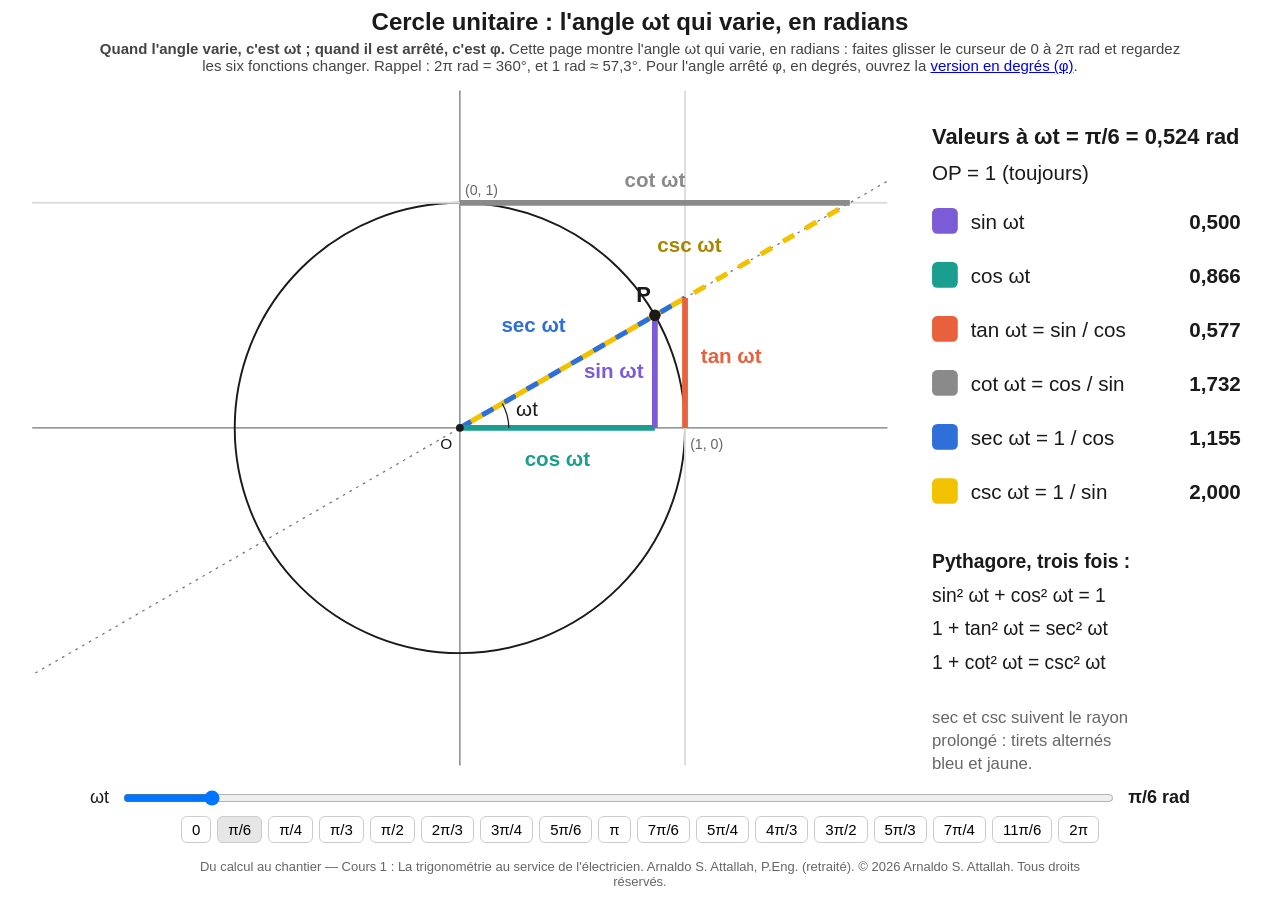
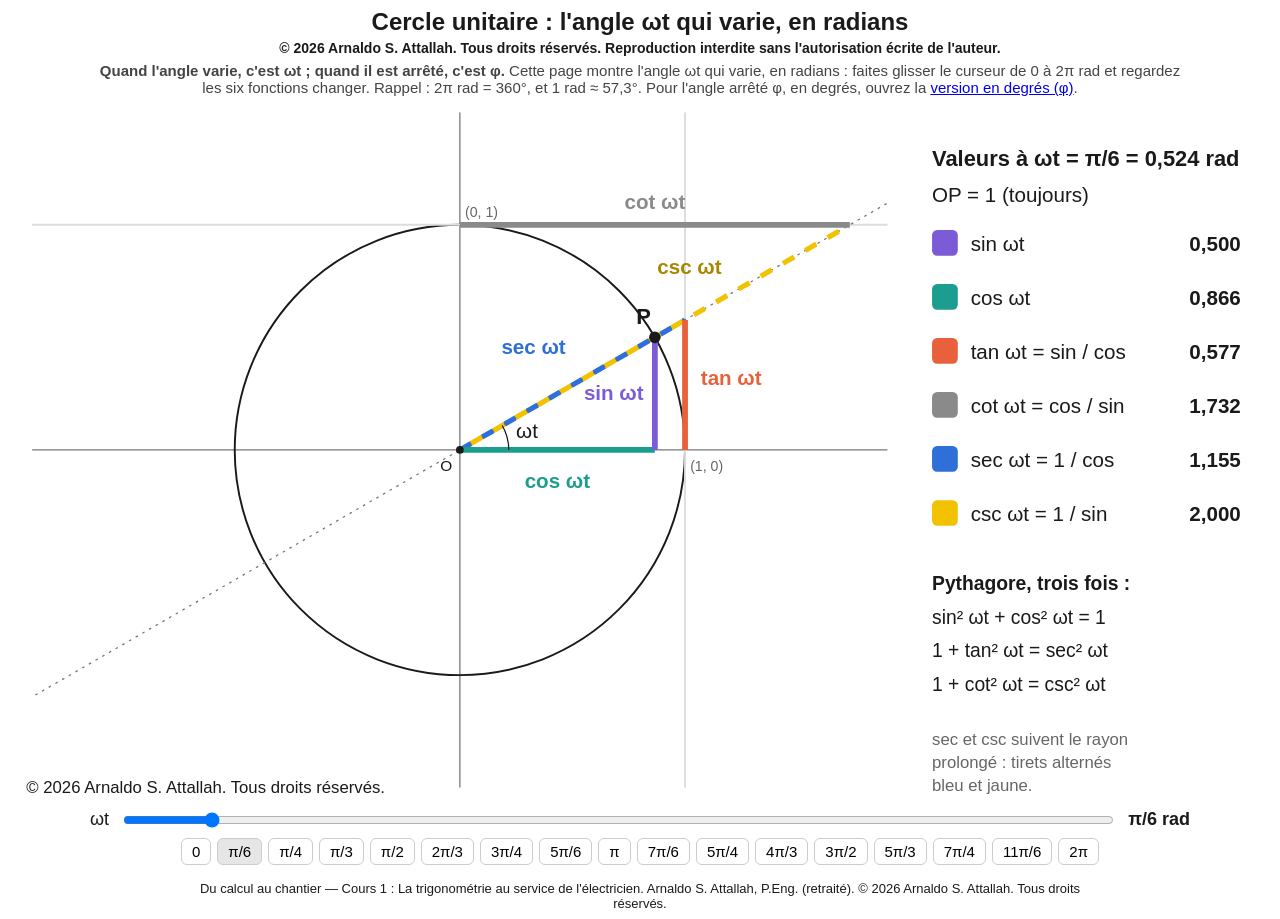
Before and after one commit to Arnaldo-Attallah/Cercle_unitaire_radians_wt, a plain HTML site: page index.html in a window 1280 px wide. Before the commit the page ends 897 px from the top, so only its background shows below. Drawn offline with Linux system fonts and the light colour scheme.

Commit message:
Mention de droit d'auteur visible sous le titre et dans la figure
Co-Authored-By: Claude Fable 5.2 <noreply@anthropic.com>
Claude-Session: https://claude.ai/code/session_01WZ14AjtRVLpk5GTifCKpSN

```diff
--- a/index.html
+++ b/index.html
@@ -16,12 +16,14 @@
   .btns { display: flex; flex-wrap: wrap; justify-content: center; gap: 6px; max-width: 1100px; margin: 0 auto; }
   .btns button { font-size: 15px; padding: 4px 10px; border: 1px solid #ccc; border-radius: 6px; background: #fff; cursor: pointer; }
   .btns button.on { background: #e6e6e6; }
-  footer { font-size: 13px; color: #666; margin: 16px auto 0; max-width: 900px; }
+  p.copy { font-size: 14px; font-weight: bold; color: #1a1a1a; margin: 0 auto 6px; }
+  footer { font-size: 13px; color: #1a1a1a; margin: 16px auto 0; max-width: 900px; }
 </style>
 </head>
 <body>
 <div class="wrap">
   <h1>Cercle unitaire : l'angle ωt qui varie, en radians</h1>
+  <p class="copy">© 2026 Arnaldo S. Attallah. Tous droits réservés. Reproduction interdite sans l'autorisation écrite de l'auteur.</p>
   <p class="intro"><strong>Quand l'angle varie, c'est ωt ; quand il est arrêté, c'est φ.</strong> Cette page montre l'angle ωt qui varie, en radians : faites glisser le curseur de 0 à 2π rad et regardez les six fonctions changer. Rappel : 2π rad = 360°, et 1 rad ≈ 57,3°. Pour l'angle arrêté φ, en degrés, ouvrez la <a href="https://arnaldo-attallah.github.io/Cercle_unitaire_degres_phi/">version en degrés (φ)</a>.</p>
   <svg id="fig" viewBox="0 30 970 545" role="img" aria-label="Cercle unitaire"></svg>
   <div class="ctrl">
@@ -65,6 +67,7 @@
   }
   function draw(deg) {
     while (svg.firstChild) svg.removeChild(svg.firstChild);
+    el('text', { x: 8, y: 569, 'text-anchor': 'start', 'font-size': 13, fill: '#1a1a1a' }, svg, '© 2026 Arnaldo S. Attallah. Tous droits réservés.');
     var t = deg * Math.PI / 180, c = Math.cos(t), s = Math.sin(t);
     var c0 = Math.abs(c) < 1e-9, s0 = Math.abs(s) < 1e-9;
     var tn = c0 ? null : s / c, ct = s0 ? null : c / s, sc = c0 ? null : 1 / c, cs = s0 ? null : 1 / s;
```
